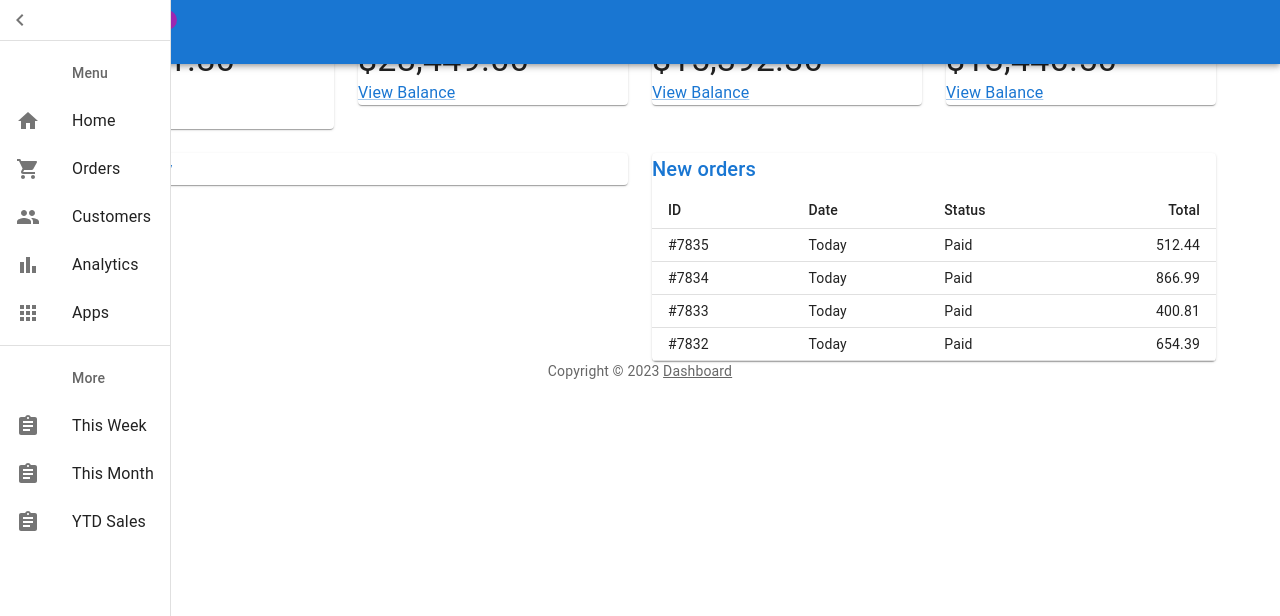
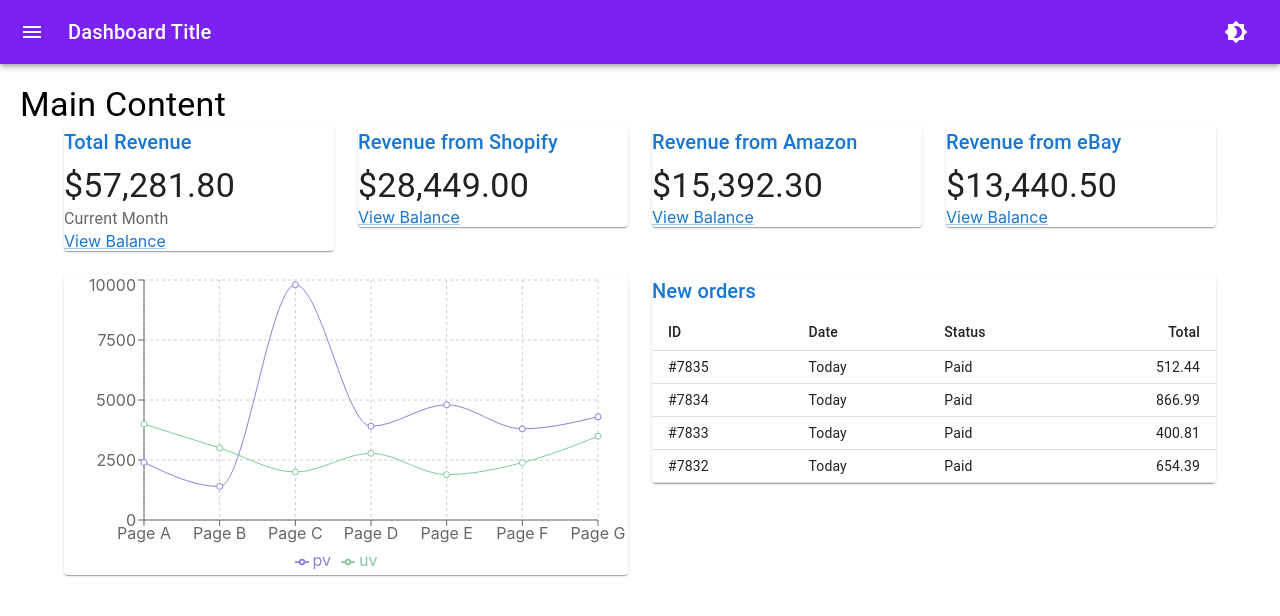
Before and after one commit to bluekitsune-sad/E-Commerces, a React (Create React App) app: page / in a window 1280 px wide. Shown: the top 616 px of the page. Built offline with nearby package versions, Linux system fonts and the light colour scheme.

Commit message:
update on the dashboard

```diff
--- a/src/App.css
+++ b/src/App.css
@@ -4,6 +4,13 @@
 
 .App-logo {
   height: 40vmin;
+  pointer-events: none;
+}
+
+@media (prefers-reduced-motion: no-preference) {
+  .App-logo {
+    animation: App-logo-spin infinite 20s linear;
+  }
 }
 
 .App-header {
@@ -18,5 +25,14 @@
 }
 
 .App-link {
-  color: #09d3ac;
+  color: #61dafb;
 }
+
+@keyframes App-logo-spin {
+  from {
+    transform: rotate(0deg);
+  }
+  to {
+    transform: rotate(360deg);
+  }
+}
--- a/src/App.js
+++ b/src/App.js
@@ -3,9 +3,9 @@ import React, { Component } from "react";
 import "./App.css";
 import Dashboard from "./components/dashboard";
 
-import config from "./components/config";
+// import config from "./components/config";
 
-const url = `https://sheets.googleapis.com/v4/spreadsheets/${config.spreadsheetId}/values:batchGet?ranges=Sheet1&majorDimension=ROWS&key=${config.apiKey}`;
+// const url = `https://sheets.googleapis.com/v4/spreadsheets/${config.spreadsheetId}/values:batchGet?ranges=Sheet1&majorDimension=ROWS&key=${config.apiKey}`;
 
 class App extends Component {
   render() {
--- a/src/components/chart.js
+++ b/src/components/chart.js
@@ -1,47 +1,84 @@
 import React from 'react';
-import { LineChart, Line, XAxis, YAxis, Label, ResponsiveContainer } from 'recharts';
+import {
+  LineChart,
+  Line,
+  XAxis,
+  YAxis,
+  Label,
+  ResponsiveContainer,
+  CartesianGrid,
+  Tooltip,
+  Legend,
+} from "recharts";
 import Title from './title';
 
-// Generate Sales Data
-function createData(time, amount) {
-  return { time, amount };
-}
-
 const data = [
-  createData('0am', 0),
-  createData('3am', 300),
-  createData('6am', 600),
-  createData('9am', 800),
-  createData('12pm', 1500),
-  createData('3pm', 2000),
-  createData('6pm', 2400),
-  createData('9pm', 2400),
-  createData('12am', undefined),
+  {
+    name: 'Page A',
+    uv: 4000,
+    pv: 2400,
+    amt: 2400,
+  },
+  {
+    name: 'Page B',
+    uv: 3000,
+    pv: 1398,
+    amt: 2210,
+  },
+  {
+    name: 'Page C',
+    uv: 2000,
+    pv: 9800,
+    amt: 2290,
+  },
+  {
+    name: 'Page D',
+    uv: 2780,
+    pv: 3908,
+    amt: 2000,
+  },
+  {
+    name: 'Page E',
+    uv: 1890,
+    pv: 4800,
+    amt: 2181,
+  },
+  {
+    name: 'Page F',
+    uv: 2390,
+    pv: 3800,
+    amt: 2500,
+  },
+  {
+    name: 'Page G',
+    uv: 3490,
+    pv: 4300,
+    amt: 2100,
+  },
 ];
 
-export default function Chart() {
+const Chart = () => {
   return (
-    <React.Fragment>
-      <Title>Sales Today</Title>
-      <ResponsiveContainer>
+    <ResponsiveContainer width="100%" height={300}>
       <LineChart
         data={data}
         margin={{
-            top: 16,
-            right: 16,
-            bottom: 0,
-            left: 24,
+          top: 5,
+          right: 30,
+          left: 20,
+          bottom: 5,
         }}
       >
-          <XAxis dataKey="time" />
-          <YAxis>
-            <Label angle={270} position="left" style={{ textAnchor: 'middle' }}>
-              Sales ($)
-            </Label>
-          </YAxis>
-          <Line type="monotone" dataKey="amount" stroke="#556CD6" dot={false} />
+        <CartesianGrid strokeDasharray="3 3" />
+        <XAxis dataKey="name" />
+        <YAxis />
+        <Tooltip />
+        <Legend />
+        <Line type="monotone" dataKey="pv" stroke="#8884d8" activeDot={{ r: 8 }} />
+        <Line type="monotone" dataKey="uv" stroke="#82ca9d" />
       </LineChart>
     </ResponsiveContainer>
-    </React.Fragment>
   );
 }
+
+export default Chart;
--- a/src/components/charts-theme.js
+++ b/src/components/charts-theme.js
@@ -1,97 +1,97 @@
-window.FusionCharts.register("theme", {
-  name: "ecommerce",
-  theme: {
-    base: {
-      chart: {
-        bgAlpha: "0",
-        canvasBgAlpha: "0",
-        baseFont: "Menlo",
-        baseFontSize: "14",
-        baseFontBold: "0",
-        chartBottomMargin: "0",
-        chartTopMargin: "0",
-        chartLeftMargin: "0",
-        chartRightMargin: "0",
-        canvasBottomMargin: "0",
-        canvasTopMargin: "0",
-        canvasRightMargin: "0",
-        canvasLeftMargin: "0",
-        showBorder: "0",
-        showCanvasBorder: "0",
-        baseFontColor: "#ffffff",
-        captionFontBold: "0",
-        captionFontSize: "14",
-        subCaptionFontSize: "14",
-        tooltipColor: "#ffffff",
-        tooltipBgColor: "#000000",
-        tooltipBgAlpha: "60",
-        tooltipPadding: "5",
-        toolTipBorderAlpha: "10",
-        toolTipBorderRadius: "3",
-        showValues: "0",
-        legendBgAlpha: "0",
-        legendBorderAlpha: "0",
-        legendBorderThickness: "0"
-      }
-    },
-    bar2d: {
-      chart: {
-        placeValuesInside: "0",
-        usePlotGradientColor: "0",
-        showAlternateVGridColor: "0",
-        chartLeftMargin: "5",
-        canvasLeftMargin: "5",
-        divLineAlpha: "10",
-        divLineColor: "#ffffff",
-        captionFontColor: "#8091ab",
-        paletteColors: "#1D91C0",
-        valuePadding: "5",
-        yAxisName: "Orders",
-        yAxisNameAlpha: "50",
-        yAxisNameFontSize: "12",
-        yAxisNamePadding: "20",
-        valueFontBold: "0",
-        valueFontSize: "12",
-        plotToolText: "<div>$label<br><b>$value orders</b>",
-        captionAlignment: "left",
-        captionPadding: "20"
-      }
-    },
-    doughnut2d: {
-      chart: {
-        captionFontSize: "14",
-        captionFontColor: "#8091ab",
-        showLabels: "0",
-        showValues: "0",
-        use3DLighting: "0",
-        showPlotBorder: "0",
-        defaultCenterLabel: "75%",
-        pieRadius: "45",
-        doughnutRadius: "33",
-        showTooltip: "0",
-        enableRotation: "0",
-        enableSlicing: "0",
-        startingAngle: "90"
-      }
-    },
-    geo: {
-      chart: {
-        captionFontSize: "14",
-        captionFontColor: "#8091ab",
-        legendScaleLineThickness: "0",
-        legendaxisborderalpha: "0",
-        legendShadow: "0",
-        plotFillAlpha: "85",
-        showBorder: "1",
-        borderColor: "#ffffff",
-        borderThickness: "0.3",
-        nullEntityColor: "#17202e",
-        nullEntityAlpha: "50",
-        entityFillHoverColor: "#17202e",
-        captionAlignment: "left",
-        entityToolText: "<div>$lname<br><b>$value orders</b>",
-        chartLeftMargin: "40"
-      }
-    }
-  }
-});
+// window.FusionCharts.register("theme", {
+//   name: "ecommerce",
+//   theme: {
+//     base: {
+//       chart: {
+//         bgAlpha: "0",
+//         canvasBgAlpha: "0",
+//         baseFont: "Menlo",
+//         baseFontSize: "14",
+//         baseFontBold: "0",
+//         chartBottomMargin: "0",
+//         chartTopMargin: "0",
+//         chartLeftMargin: "0",
+//         chartRightMargin: "0",
+//         canvasBottomMargin: "0",
+//         canvasTopMargin: "0",
+//         canvasRightMargin: "0",
+//         canvasLeftMargin: "0",
+//         showBorder: "0",
+//         showCanvasBorder: "0",
+//         baseFontColor: "#ffffff",
+//         captionFontBold: "0",
+//         captionFontSize: "14",
+//         subCaptionFontSize: "14",
+//         tooltipColor: "#ffffff",
+//         tooltipBgColor: "#000000",
+//         tooltipBgAlpha: "60",
+//         tooltipPadding: "5",
+//         toolTipBorderAlpha: "10",
+//         toolTipBorderRadius: "3",
+//         showValues: "0",
+//         legendBgAlpha: "0",
+//         legendBorderAlpha: "0",
+//         legendBorderThickness: "0"
+//       }
+//     },
+//     bar2d: {
+//       chart: {
+//         placeValuesInside: "0",
+//         usePlotGradientColor: "0",
+//         showAlternateVGridColor: "0",
+//         chartLeftMargin: "5",
+//         canvasLeftMargin: "5",
+//         divLineAlpha: "10",
+//         divLineColor: "#ffffff",
+//         captionFontColor: "#8091ab",
+//         paletteColors: "#1D91C0",
+//         valuePadding: "5",
+//         yAxisName: "Orders",
+//         yAxisNameAlpha: "50",
+//         yAxisNameFontSize: "12",
+//         yAxisNamePadding: "20",
+//         valueFontBold: "0",
+//         valueFontSize: "12",
+//         plotToolText: "<div>$label<br><b>$value orders</b>",
+//         captionAlignment: "left",
+//         captionPadding: "20"
+//       }
+//     },
+//     doughnut2d: {
+//       chart: {
+//         captionFontSize: "14",
+//         captionFontColor: "#8091ab",
+//         showLabels: "0",
+//         showValues: "0",
+//         use3DLighting: "0",
+//         showPlotBorder: "0",
+//         defaultCenterLabel: "75%",
+//         pieRadius: "45",
+//         doughnutRadius: "33",
+//         showTooltip: "0",
+//         enableRotation: "0",
+//         enableSlicing: "0",
+//         startingAngle: "90"
+//       }
+//     },
+//     geo: {
+//       chart: {
+//         captionFontSize: "14",
+//         captionFontColor: "#8091ab",
+//         legendScaleLineThickness: "0",
+//         legendaxisborderalpha: "0",
+//         legendShadow: "0",
+//         plotFillAlpha: "85",
+//         showBorder: "1",
+//         borderColor: "#ffffff",
+//         borderThickness: "0.3",
+//         nullEntityColor: "#17202e",
+//         nullEntityAlpha: "50",
+//         entityFillHoverColor: "#17202e",
+//         captionAlignment: "left",
+//         entityToolText: "<div>$lname<br><b>$value orders</b>",
+//         chartLeftMargin: "40"
+//       }
+//     }
+//   }
+// });
--- a/src/components/config.js
+++ /dev/null
@@ -1,4 +0,0 @@
-export default {
-    apiKey: 'AIzaSyBcb-o73d-YLGLVm7unj_Yi-FNxeTsmo3E',
-    spreadsheetId: '1sAEC7d8tcfiPVNBl-aFbIPgeb1YCp2HRcDN5-inc-44'
-}
--- a/src/components/dashboard.js
+++ b/src/components/dashboard.js
@@ -1,66 +1,35 @@
-import React from "react";
-
+import React, { useState } from "react";
+import {
+  createTheme,
+  Drawer,
+  AppBar,
+  Toolbar,
+  IconButton,
+  Typography,
+  List,
+  ListItem,
+  ListItemText,
+  Box,
+  Divider,
+  Container,
+  Grid,
+  Paper
+} from "@mui/material";
+import { ChevronLeft, Menu, Notifications } from "@mui/icons-material";
+import MenuIcon from "@mui/icons-material/Menu";
+import Brightness4Icon from "@mui/icons-material/Brightness4";
+import Brightness7Icon from "@mui/icons-material/Brightness7";
 import clsx from "clsx";
-// import { makeStyles } from '@material-ui/core/styles';
-// import { makeStyles } from "@mui/material/styles";
-// import { makeStyles } from "@mui/styles";
-// import { styled, makeStyles } from "@mui/system";
-// import "./dashboard.css";
-import { createTheme } from "@mui/material/styles";
-
-import CssBaseline from "@mui/material/CssBaseline";
-import Drawer from "@mui/material/Drawer";
-import AppBar from "@mui/material/AppBar";
-import Toolbar from "@mui/material/Toolbar";
-import List from "@mui/material/List";
-import Typography from "@mui/material/Typography";
-import Divider from "@mui/material/Divider";
-import IconButton from "@mui/material/IconButton";
-import Badge from "@mui/material/Badge";
-import Container from "@mui/material/Container";
-import Grid from "@mui/material/Grid";
-import Paper from "@mui/material/Paper";
-import Link from "@mui/material/Link";
-import { ChevronLeft, Menu, Notifications } from "@mui/icons-material";
 import { mainListItems, secondaryListItems } from "./listItems";
-
 import Chart from "./chart";
 import Deposits from "./deposits";
 import Orders from "./orders";
 
-import useMediaQuery from "@mui/material/useMediaQuery";
-import { ThemeProvider } from "@mui/material/styles";
-import { createMuiTheme } from "@mui/material/styles";
+const drawerWidth = 240;
 
-function Copyright() {
-  return (
-    <Typography variant="body2" color="textSecondary" align="center">
-      {"Copyright ©"} {new Date().getFullYear()}{" "}
-      <Link
-        color="inherit"
-        href="https://jaayperez.github.io/ecommerce-dashboard"
-      >
-        Dashboard
-      </Link>
-    </Typography>
-  );
-}
-
-const drawerWidth = 240;
-// const useStyles = makeStyles((theme) => ({
-const useTheme = createTheme((theme) => ({
+const useStyless = () => createTheme((theme) => ({
   root: {
     display: "flex",
-  },
-  toolbar: {
-    paddingRight: 24, // keep right padding when drawer closed
-  },
-  toolbarIcon: {
-    display: "flex",
-    alignItems: "center",
-    justifyContent: "flex-end",
-    padding: "0 8px",
-    ...theme.mixins.toolbar,
   },
   appBar: {
     zIndex: theme.zIndex.drawer + 1,
@@ -78,13 +47,14 @@ const useTheme = createTheme((theme) => ({
     }),
   },
   menuButton: {
-    marginRight: 36,
-  },
-  menuButtonHidden: {
-    display: "none",
+    marginRight: theme.spacing(2),
   },
   title: {
     flexGrow: 1,
+  },
+  drawer: {
+    width: drawerWidth,
+    flexShrink: 0,
   },
   drawerPaper: {
     position: "relative",
@@ -106,90 +76,82 @@ const useTheme = createTheme((theme) => ({
       width: theme.spacing(9),
     },
   },
-  appBarSpacer: theme.mixins.toolbar,
-  content: {
-    flexGrow: 1,
-    height: "100vh",
+  drawerPaper: {
+    width: drawerWidth,
+  },
+  drawerContainer: {
     overflow: "auto",
   },
-  container: {
-    paddingTop: theme.spacing(4),
-    paddingBottom: theme.spacing(4),
-  },
-  paper: {
-    padding: theme.spacing(2),
-    display: "flex",
-    overflow: "auto",
-    flexDirection: "column",
-  },
-  fixedHeight: {
-    height: 240,
-  },
+  iconButton:{
+    positionright: 10
+  }
 }));
 
-export default function Dashboard() {
-  // const classes = useStyles();
-  const classes = useTheme;
-  const [open, setOpen] = React.useState(true);
+const getDesignTokens = (mode) => ({
+  palette: {
+    mode,
+    primary: {
+      main: mode === "light" ? "#7c21f3" : "#64b5f6", // Custom primary color for light and dark mode
+    },
+    secondary: {
+      main: mode === "light" ? "#f50057" : "#ff4081", // Custom secondary color for light and dark mode
+    },
+    background: {
+      default: mode === "light" ? "#fff" : "#121212", // Custom background color for light and dark mode
+    },
+    text: {
+      primary: mode === "light" ? "#000" : "#fff", // Custom text color for light and dark mode
+    },
+  },
+});
+
+const Dashboard = () => {
+  const classes = useStyless();
+  const [open, setOpen] = useState(false);
+  const [colorMode, setColorMode] = useState("light");
+
   const handleDrawerOpen = () => {
     setOpen(true);
   };
+
   const handleDrawerClose = () => {
     setOpen(false);
   };
-  const fixedHeightPaper = clsx(classes.paper, classes.fixedHeight);
 
-  const prefersDarkMode = useMediaQuery("(prefers-color-scheme: dark)");
-  const theme = React.useMemo(
-    () =>
-      createMuiTheme({
-        palette: {
-          type: prefersDarkMode ? "dark" : "light",
-        },
-      }),
-    [prefersDarkMode]
-  );
+  const handleColorModeToggle = () => {
+    setColorMode((prevMode) => (prevMode === "light" ? "dark" : "light"));
+  };
+
+  const sidebarItems = ["Option 1", "Option 2", "Option 3", "Option 4", "Option 5", "Option 6", "Option 7", "Option 8"];
+
+  const theme = getDesignTokens(colorMode);
+
   return (
-    <ThemeProvider theme={theme}>
-      <div className={classes.root}>
-        <CssBaseline />
-
-        <AppBar
-          position="absolute"
-          className={clsx(classes.appBar, open && classes.appBarShift)}
-        >
-          <Toolbar className={classes.toolbar}>
+    <div className={classes.root} >
+      <Box sx={{ flexGrow: 1 }}>
+      <AppBar position="static" className={clsx(classes.appBar, open && classes.appBarShift)}>
+        <Toolbar sx={{ backgroundColor: theme.palette.primary.main }}>
         <IconButton
             edge="start"
             color="inherit"
-              aria-label="open drawer"
+            className={classes.menuButton}
             onClick={handleDrawerOpen}
-              className={clsx(
-                classes.menuButton,
-                open && classes.menuButtonHidden
-              )}
+            sx={{ mr: 2 }}
           >
-              <Menu />
+            <MenuIcon />
           </IconButton>
-            <Typography
-              component="h1"
-              variant="h6"
-              color="inherit"
-              noWrap
-              className={classes.title}
-            >
-              Overview
+            <Typography variant="h6" className={classes.title}sx={{ flexGrow: 1 }}>
+            Dashboard Title
           </Typography>
-            <IconButton color="inherit">
-              <Badge badgeContent={4} color="secondary">
-                <Notifications />
-              </Badge>
+          <IconButton color="inherit" onClick={handleColorModeToggle} sx={{ marginLeft: "auto" }}>
+            {colorMode === "light" ? <Brightness4Icon /> : <Brightness7Icon />}
           </IconButton>
         </Toolbar>
       </AppBar>
+      </Box>
 
       <Drawer
-          variant="permanent"
+          // variant="permanent"
           classes={{
             paper: clsx(classes.drawerPaper, !open && classes.drawerPaperClose),
           }}
@@ -205,8 +167,11 @@ export default function Dashboard() {
           <Divider />
           <List>{secondaryListItems}</List>
         </Drawer>
-        <main className={classes.content}>
-          <div className={classes.appBarSpacer} />
+
+      <main >
+        {/* <div style={{ padding: "20px", backgroundColor: theme.palette.primary.main }}> */}
+        <div style={{ padding: "20px"}}>
+          <Typography variant="h4">Main Content</Typography>
           <Container maxWidth="lg" className={classes.container}>
           <Grid container spacing={3}>
               {/* Recent Deposits */}
@@ -214,22 +179,22 @@ export default function Dashboard() {
 
               {/* Chart */}
               <Grid item xs={12} md={8} lg={6}>
-                <Paper className={fixedHeightPaper}>
+                <Paper >
                   <Chart />
                 </Paper>
               </Grid>
 
-              {/* New Orders */}
               <Grid item xs={12} md={4} lg={6}>
-                <Paper className={classes.paper}>
+                <Paper >
                   <Orders />
                 </Paper>
               </Grid>
             </Grid>
           </Container>
-          <Copyright />
+        </div>
       </main>
     </div>
-    </ThemeProvider>
   );
-}
+};
+
+export default Dashboard;
```
Also changed, not shown: package.json (+3 -9 lines), src/components/dashboard.css (deleted, +0 -83 lines), 1 other file (tests, documents, lock files or other folders). Lines whose indentation alone changed are shown as unchanged.
